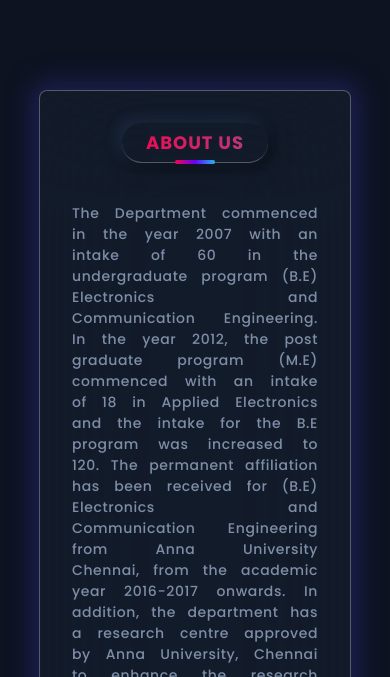
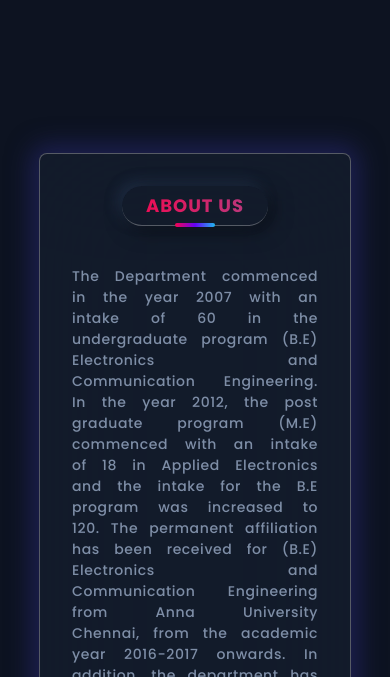
Before and after one commit to codewithmurali/decra, a React (Vite) app: page / in a window 390 px wide. Shown: the part 867-1544 px from the top of the page. Built offline with nearby package versions, Linux system fonts and the light colour scheme.

Commit message:
Making lots of changes

```diff
--- a/src/Pages/About/About.module.css
+++ b/src/Pages/About/About.module.css
@@ -31,7 +31,7 @@
 
 @media only screen and (min-width: 300px) and (max-width: 720px) {
   .about {
-    min-height: 150vh;
+    min-height: 165vh;
     padding-block: 3rem;
   }
   .card {
```
